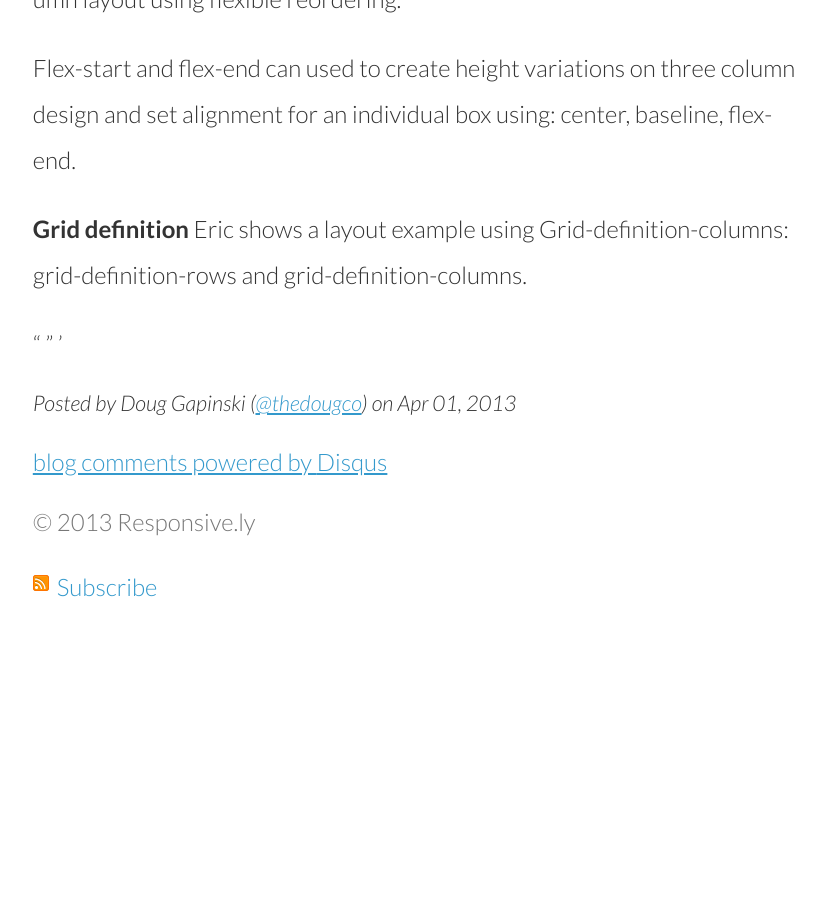
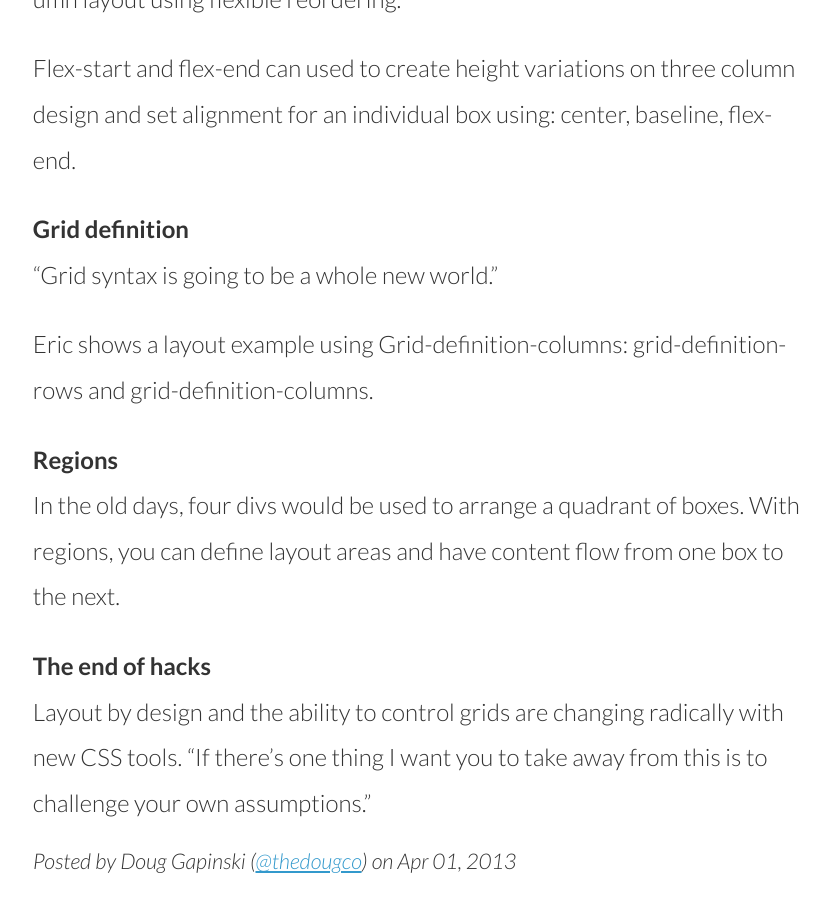
Before and after one commit to thedougco/responsive.ly, a Jekyll site: the page built from _posts/2013-04-01-session-notes-for-eric-meyers-strong-layout-systems.md, in a window 1280 px wide and 900 px high, scrolled down 3181 px. Shown: the whole window, without its empty margins (44-874 px from the left). Built offline with Jekyll 4.4.1, drawn with Linux system fonts in a browser that asks for light colours; nearby versions of some CDN libraries; Markdown is read by kramdown in place of the engine named in the settings; comment, search, counter and statistics services are not loaded; before the commit the page ends 3856 px from its top, so only the background shows below that.

Commit message:
post edits

```diff
--- a/_posts/2013-04-01-session-notes-for-eric-meyers-strong-layout-systems.md
+++ b/_posts/2013-04-01-session-notes-for-eric-meyers-strong-layout-systems.md
@@ -53,6 +53,12 @@ Eric walks through a layout using full-width headers, footers, and three column
 Flex-start and flex-end can used to create height variations on three column design and set alignment for an individual box using: center, baseline, flex-end.
 
 **Grid definition**
+“Grid syntax is going to be a whole new world.”
+
 Eric shows a layout example using Grid-definition-columns: grid-definition-rows and grid-definition-columns.
 
-“ ” ’
+**Regions**
+In the old days, four divs would be used to arrange a quadrant of boxes. With regions, you can define layout areas and have content flow from one box to the next.
+
+**The end of hacks**
+Layout by design and the ability to control grids are changing radically with new CSS tools. “If there's one thing I want you to take away from this is to challenge your own assumptions.”
```
